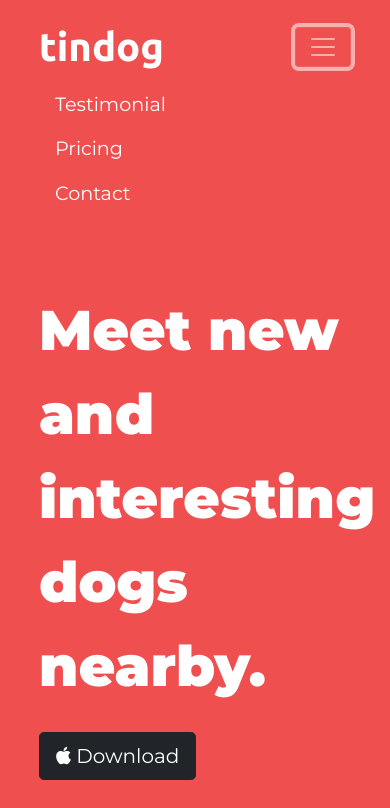
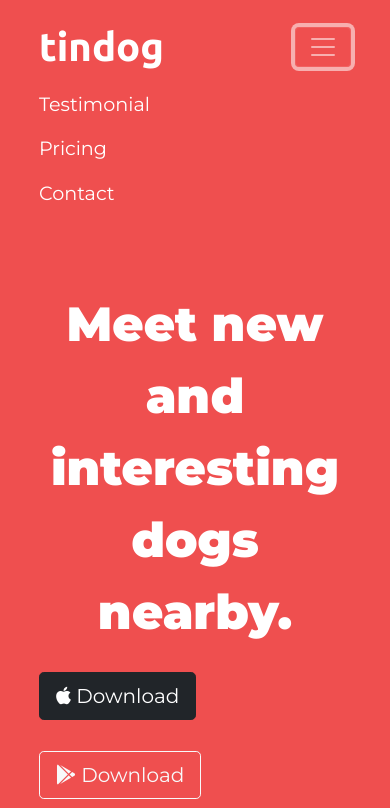
Before and after one commit to PranjalShinde16/Tindog-Website-Trial, a plain HTML site: page index.html in a window 390 px wide. Both pictures are taken after a click on the button 323 px from the left and 46 px from the top of the page. Shown: the top 808 px of the page. Drawn offline with nearby package versions, Linux system fonts and the light colour scheme.

Commit message:
Update styles.css

```diff
--- a/css/styles.css
+++ b/css/styles.css
@@ -31,8 +31,7 @@ body {
 }
 
 .nav-item {
-  padding-left: 1rem;
-  padding-right: 1rem;
+  padding-right: 2rem;
 }
 
 .nav-link {
@@ -42,7 +41,7 @@ body {
 
 /*Download Butons*/
 .download-btn {
-  margin: 5% 3% 5% 0;
+  margin: 5% 2% 5% 0;
 }
 
 /*Title Image*/
@@ -199,6 +198,10 @@ body {
 
 /* Media Query */
 @media (max-width: 1028px) {
+  .heading{
+    text-align: center;
+    font-size: 300%;
+  }
   .title-img {
     position: static;
     transform: rotate(0deg);
@@ -206,6 +209,7 @@ body {
   }
 
   .testi-text {
+    text-align: center;
     font-size: 2rem;
     padding: 7% 7%;
   }
```
